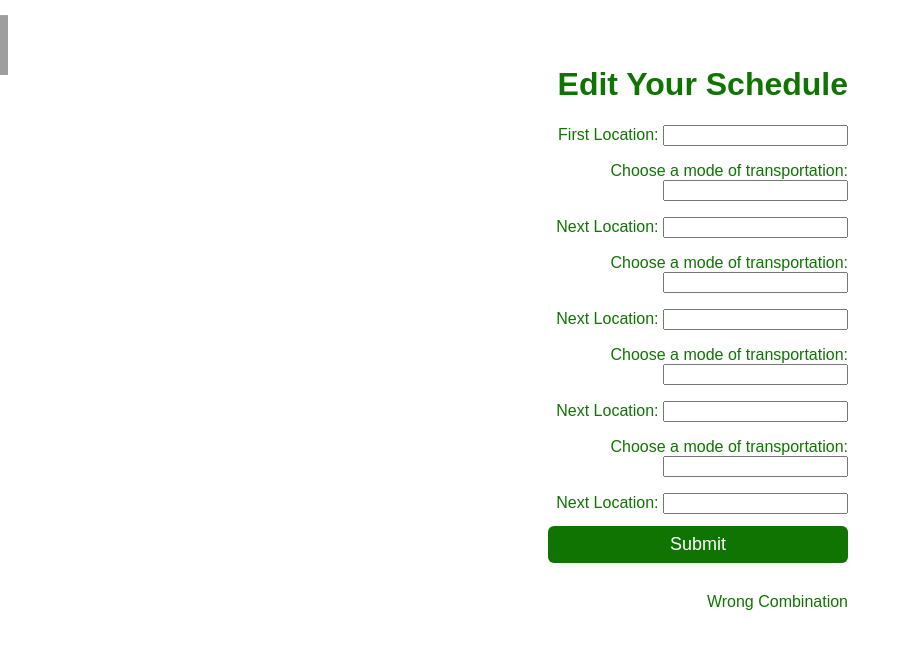
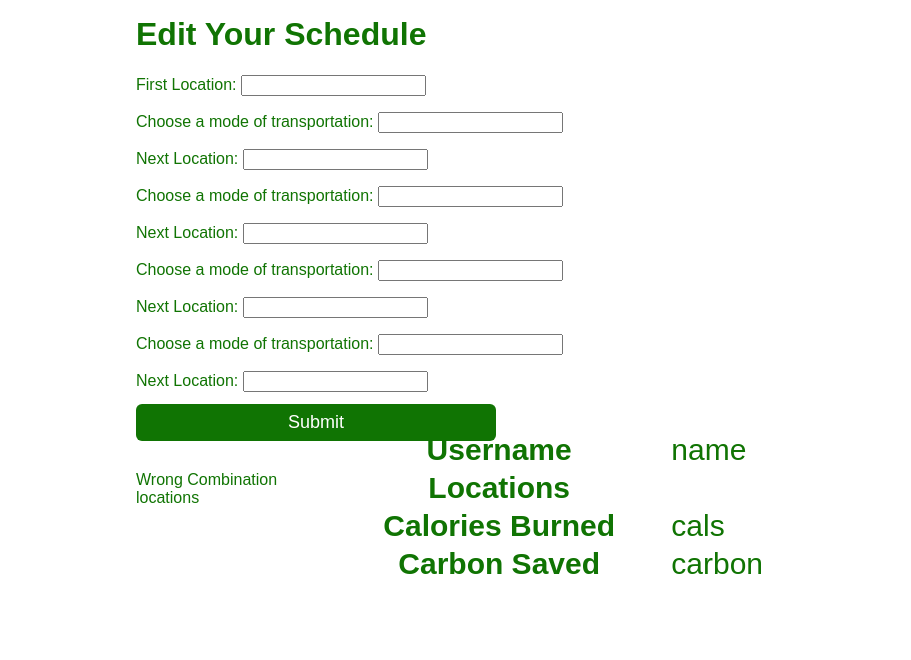
Before and after one commit to bertw2002/Carbon-Tracker, a Flask app: a page that uses templates/interactivepage.html in a window 1280 px wide. Shown: the top 660 px of the page, without its empty margins (0-911 px from the left). Run offline with Flask 2, Linux system fonts and the light colour scheme; grey boxes are pictures that could not be loaded.

Commit message:
added table

```diff
--- a/static/styles/interactivepage.css
+++ b/static/styles/interactivepage.css
@@ -29,12 +29,13 @@
 }
 
 body {
-    width: 400px;
+    width: 75%;
+    height: 100%;
+    height: auto;
     position: absolute;
     top: 40%;
-    left: 50%;
-    transform: translate(-50%, -50%);
-    text-align: right;
+    left: 40%;
+    transform: translate(-40%, -50%);
     color: #107403;
     font-family: sans-serif;
 }
@@ -56,3 +57,26 @@ body {
     left: -500px;
     top: -30px;
   }
+
+.split{
+  z-index: 1;
+  top: 0;
+  overflow-x: hidden;
+  padding-top: 0px;
+  width: 50%;
+}
+
+.left{
+    justify-content: right;
+}
+
+.right{
+    right: 0;
+    justify-content: right;
+    transform: translate(40%, -50%);
+    font-size: 30px;
+}
+
+.class{
+    justify-content: right;
+}
--- a/templates/interactivepage.html
+++ b/templates/interactivepage.html
@@ -17,12 +17,12 @@
       <p></p>
 
       <label for="transportmodeselect">Choose a mode of transportation:</label>
-      <input type="text" name="mode1" id="mode1" list="modes">
+      <input type="text" name="mode1" id="mode1" list="modes" class="textbox">
 
       <p></p>
 
       <label for="locationselect">Next Location:</label>
-      <input type="text" name="loc1" id="loc1" list="locations">
+      <input type="text" name="loc1" id="loc1" list="locations" class="textbox">
 
       <p></p>
 
@@ -143,6 +143,24 @@
         Wrong Combination
       {% endif %}
     </div>
+    <table class="split right">
+      <tr>
+        <th>Username</th>
+        <td>name</td>
+      </tr>
+      <tr>
+        <th>Locations</th>
+        <dh>locations</td>
+      </tr>
+      <tr>
+        <th>Calories Burned</th>
+        <td>cals</td>
+      </tr>
+      <tr>
+        <th>Carbon Saved</th>
+        <td>carbon</td>
+      </tr>
+    </table>
   </body>
   <img src="https://www.southwestern.edu/live/image/gid/14/width/1000/31492_Rice_University.rev.1548709245.jpg" class="pic">
 </html>
```
